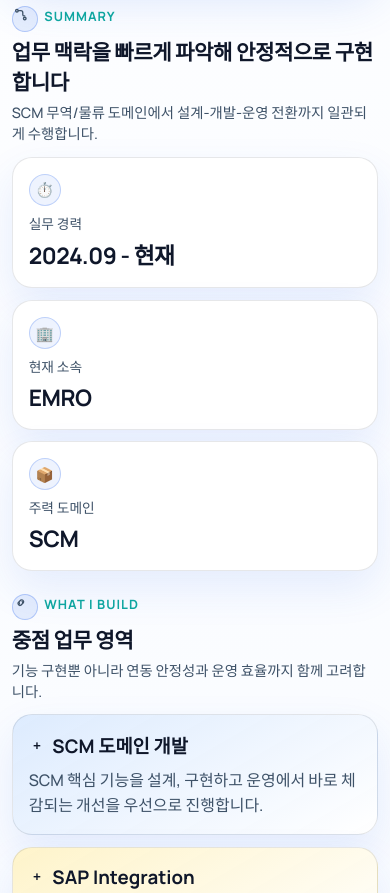
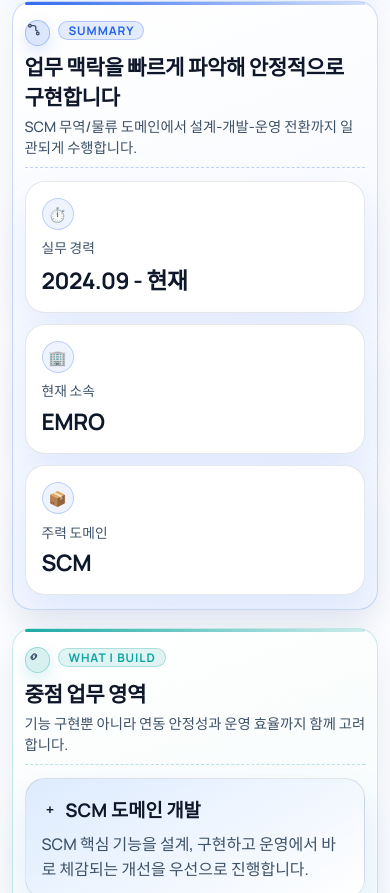
Before and after one commit to IanToo2/portfolio, a React (Vite) app: page / in a window 390 px wide. Shown: the part 911-1804 px from the top of the page. Built offline with nearby package versions, Linux system fonts and the light colour scheme.

Commit message:
style: improve section readability with clearer visual grouping

```diff
--- a/src/App.jsx
+++ b/src/App.jsx
@@ -200,7 +200,7 @@ export default function App() {
           </div>
         </section>
 
-        <section id="summary" className="section reveal d3">
+        <section id="summary" className="section section-summary reveal d3">
           <SectionHead
             label={t.summaryLabel}
             title={t.summaryTitle}
@@ -218,7 +218,7 @@ export default function App() {
           </div>
         </section>
 
-        <section id="focus" className="section reveal d4">
+        <section id="focus" className="section section-focus reveal d4">
           <SectionHead
             label={t.focusLabel}
             title={t.focusTitle}
@@ -235,7 +235,7 @@ export default function App() {
           </div>
         </section>
 
-        <section id="highlights" className="section reveal d4">
+        <section id="highlights" className="section section-highlights reveal d4">
           <SectionHead
             label={t.highlightsLabel}
             title={t.highlightsTitle}
@@ -253,7 +253,7 @@ export default function App() {
           </div>
         </section>
 
-        <section id="projects" className="section reveal d4">
+        <section id="projects" className="section section-projects reveal d4">
           <SectionHead
             label={t.projectsLabel}
             title={t.projectsTitle}
@@ -293,7 +293,7 @@ export default function App() {
           })}
         </section>
 
-        <section id="stack" className="section reveal d5">
+        <section id="stack" className="section section-stack reveal d5">
           <SectionHead
             label={t.stackLabel}
             title={t.stackTitle}
@@ -327,7 +327,7 @@ export default function App() {
           </div>
         </section>
 
-        <section id="experience" className="section reveal d5">
+        <section id="experience" className="section section-experience reveal d5">
           <SectionHead
             label={t.experienceLabel}
             title={t.experienceTitle}
@@ -351,7 +351,7 @@ export default function App() {
           </div>
         </section>
 
-        <section id="contact" className="section reveal d6">
+        <section id="contact" className="section section-contact reveal d6">
           <article className="contact-card panel">
             <p>{t.contactLabel}</p>
             <h2><span className="contact-emoji" aria-hidden="true">✉️</span>{localizedProfile.email}</h2>
--- a/src/styles/global.css
+++ b/src/styles/global.css
@@ -423,13 +423,67 @@ a {
 }
 
 .section {
+  --section-accent: 37, 99, 235;
   margin-top: 1.35rem;
+  position: relative;
+  scroll-margin-top: 6.5rem;
+  padding: 1.12rem 1.1rem 1.24rem;
+  border: 1px solid rgba(var(--section-accent), 0.22);
+  border-radius: var(--radius-lg);
+  background:
+    linear-gradient(160deg, rgba(255, 255, 255, 0.98), rgba(var(--section-accent), 0.06)),
+    var(--panel-strong);
+  box-shadow: 0 16px 34px rgba(15, 23, 42, 0.07);
+}
+
+.section::before {
+  content: "";
+  position: absolute;
+  left: 1.1rem;
+  right: 1.1rem;
+  top: 0;
+  height: 3px;
+  border-radius: 999px;
+  background: linear-gradient(90deg, rgba(var(--section-accent), 0.94), rgba(var(--section-accent), 0.2));
+}
+
+.section > * {
+  position: relative;
+  z-index: 1;
+}
+
+.section-summary {
+  --section-accent: 37, 99, 235;
+}
+
+.section-focus {
+  --section-accent: 14, 165, 160;
+}
+
+.section-highlights {
+  --section-accent: 245, 158, 11;
+}
+
+.section-projects {
+  --section-accent: 30, 120, 220;
+}
+
+.section-stack {
+  --section-accent: 6, 182, 212;
+}
+
+.section-experience {
+  --section-accent: 16, 185, 129;
+}
+
+.section-contact {
+  --section-accent: 234, 88, 12;
 }
 
 .section-head-top {
   display: inline-flex;
   align-items: center;
-  gap: 0.42rem;
+  gap: 0.5rem;
   line-height: 1;
 }
 
@@ -441,9 +495,10 @@ a {
   align-items: center;
   justify-content: center;
   border-radius: 999px;
-  border: 1px solid rgba(37, 99, 235, 0.28);
-  background: rgba(37, 99, 235, 0.1);
-  color: var(--signal);
+  border: 1px solid rgba(var(--section-accent), 0.32);
+  background: rgba(var(--section-accent), 0.16);
+  color: rgb(var(--section-accent));
+  box-shadow: 0 6px 16px rgba(var(--section-accent), 0.16);
 }
 
 .section-icon .icon-svg {
@@ -461,17 +516,26 @@ a {
   transform: scale(0.92);
 }
 
+.section-head {
+  padding-bottom: 0.76rem;
+  border-bottom: 1px dashed rgba(var(--section-accent), 0.28);
+}
+
 .section-head p {
   margin: 0;
-  color: var(--brand);
+  color: rgb(var(--section-accent));
   text-transform: uppercase;
   letter-spacing: 0.08em;
-  font-size: 0.8rem;
+  font-size: 0.74rem;
   font-weight: 700;
+  padding: 0.16rem 0.56rem;
+  border-radius: 999px;
+  border: 1px solid rgba(var(--section-accent), 0.26);
+  background: rgba(var(--section-accent), 0.12);
 }
 
 .section-head h2 {
-  margin: 0.34rem 0 0;
+  margin: 0.48rem 0 0;
   font-size: clamp(1.48rem, 3.2vw, 2.3rem);
   letter-spacing: -0.02em;
 }
@@ -614,6 +678,11 @@ a {
 
 .project-subhead {
   margin-top: 1rem;
+  padding: 0.66rem 0.78rem;
+  border: 1px dashed rgba(var(--section-accent), 0.32);
+  border-left: 4px solid rgba(var(--section-accent), 0.62);
+  border-radius: 0.8rem;
+  background: rgba(255, 255, 255, 0.72);
 }
 
 .project-subhead h3 {
@@ -630,6 +699,10 @@ a {
 .project-group-head {
   margin-top: 1.2rem;
   padding-top: 0.2rem;
+}
+
+.section-contact .contact-card {
+  margin-top: 0;
 }
 .project-grid {
   margin-top: 0.95rem;
@@ -1153,6 +1226,17 @@ a {
 
   .section {
     margin-top: 1.1rem;
+    padding: 0.9rem 0.86rem 1rem;
+    scroll-margin-top: 5.8rem;
+  }
+
+  .section::before {
+    left: 0.86rem;
+    right: 0.86rem;
+  }
+
+  .section-head {
+    padding-bottom: 0.58rem;
   }
 
   .section-head h2 {
@@ -1320,6 +1404,15 @@ a {
 
   .topbar {
     width: 94vw;
+  }
+
+  .section {
+    padding: 0.82rem 0.74rem 0.88rem;
+  }
+
+  .section::before {
+    left: 0.74rem;
+    right: 0.74rem;
   }
 
   .logo span {
@@ -1446,6 +1539,7 @@ a {
 
   .project-subhead {
     margin-top: 0.66rem;
+    padding: 0.48rem 0.56rem;
   }
 
   .project-grid {
```
